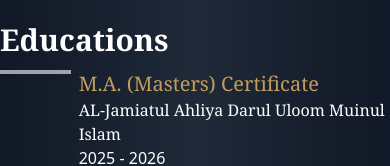
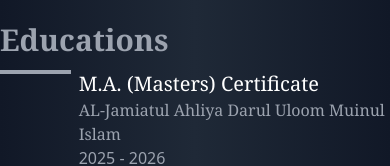
Before and after one commit to md-abu-naim/Abu-Naim-Portfolio, a React (Vite) app: page / in a window 390 px wide. Shown: the part 1688-1854 px from the top of the page. Built offline with nearby package versions, Linux system fonts and the light colour scheme.

Commit message:
education section responsive updating

```diff
--- a/src/Pages/Home/Educations.jsx
+++ b/src/Pages/Home/Educations.jsx
@@ -2,12 +2,12 @@
 
 const Educations = () => {
     return (
-        <section id="educations" className="md:px-24 py-16 bg-gradient-to-r from-gray-900 via-gray-800 to-gray-900">
+        <section id="educations" className="md:px-24 py-16 bg-gradient-to-r from-gray-900 via-gray-800 to-gray-900 text-gray-400">
             <h2 className="text-3xl font-bold">Educations</h2>
             <div className="flex  gap-2 pt-3">
                 <div className="border-t-4 border-gray-400 w-20 mb-4"></div>
                 <div>
-                    <h3 className="text-xl text-[#C39C5D] font-medium">M.A. (Masters) Certificate</h3>
+                    <h3 className="text-xl text-white font-medium">M.A. (Masters) Certificate</h3>
                     <p>AL-Jamiatul Ahliya Darul Uloom Muinul Islam</p>
                     <p className="font-sans">2025 - 2026</p>
                     <p>GPA: Running</p>
```
